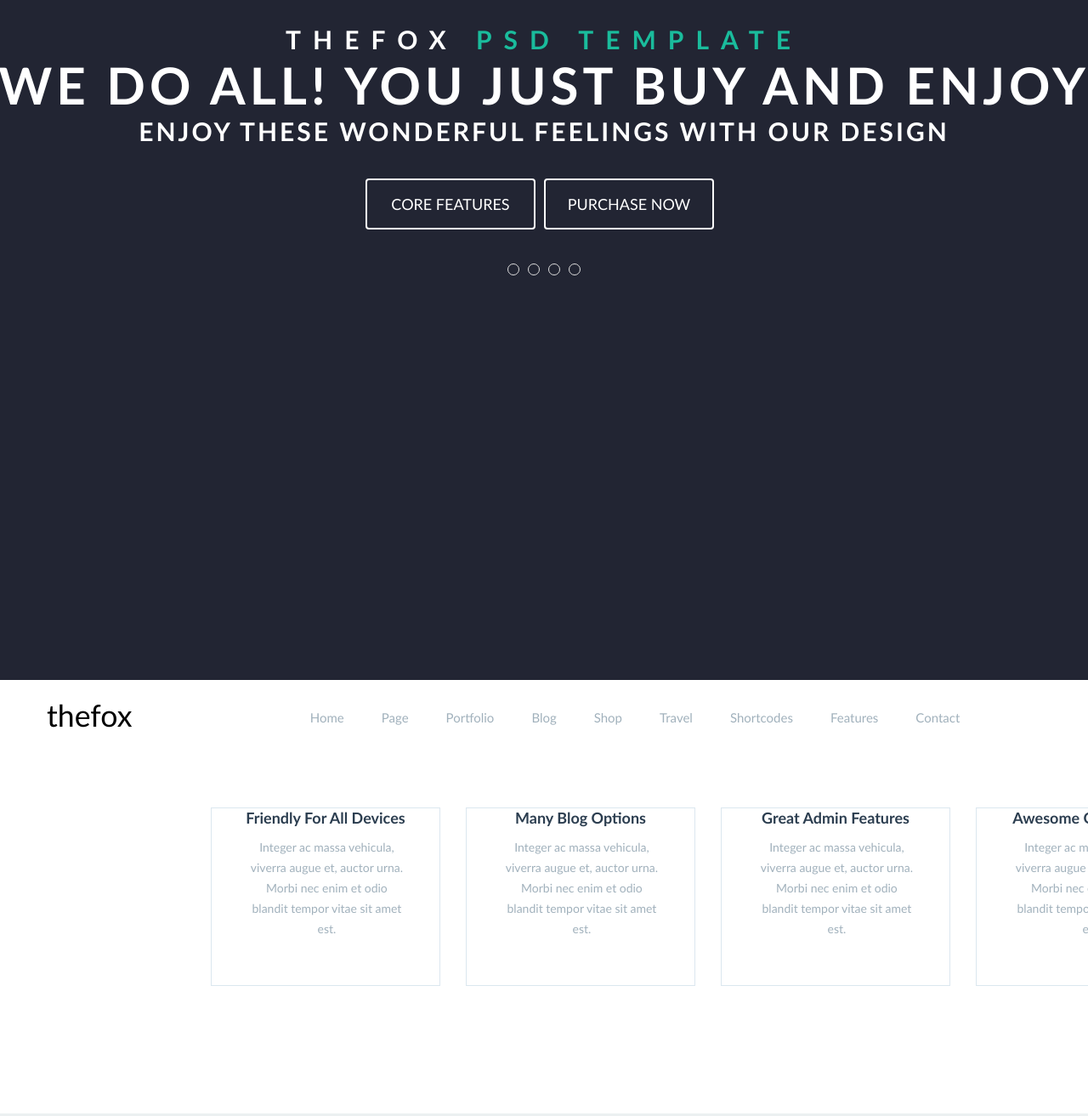
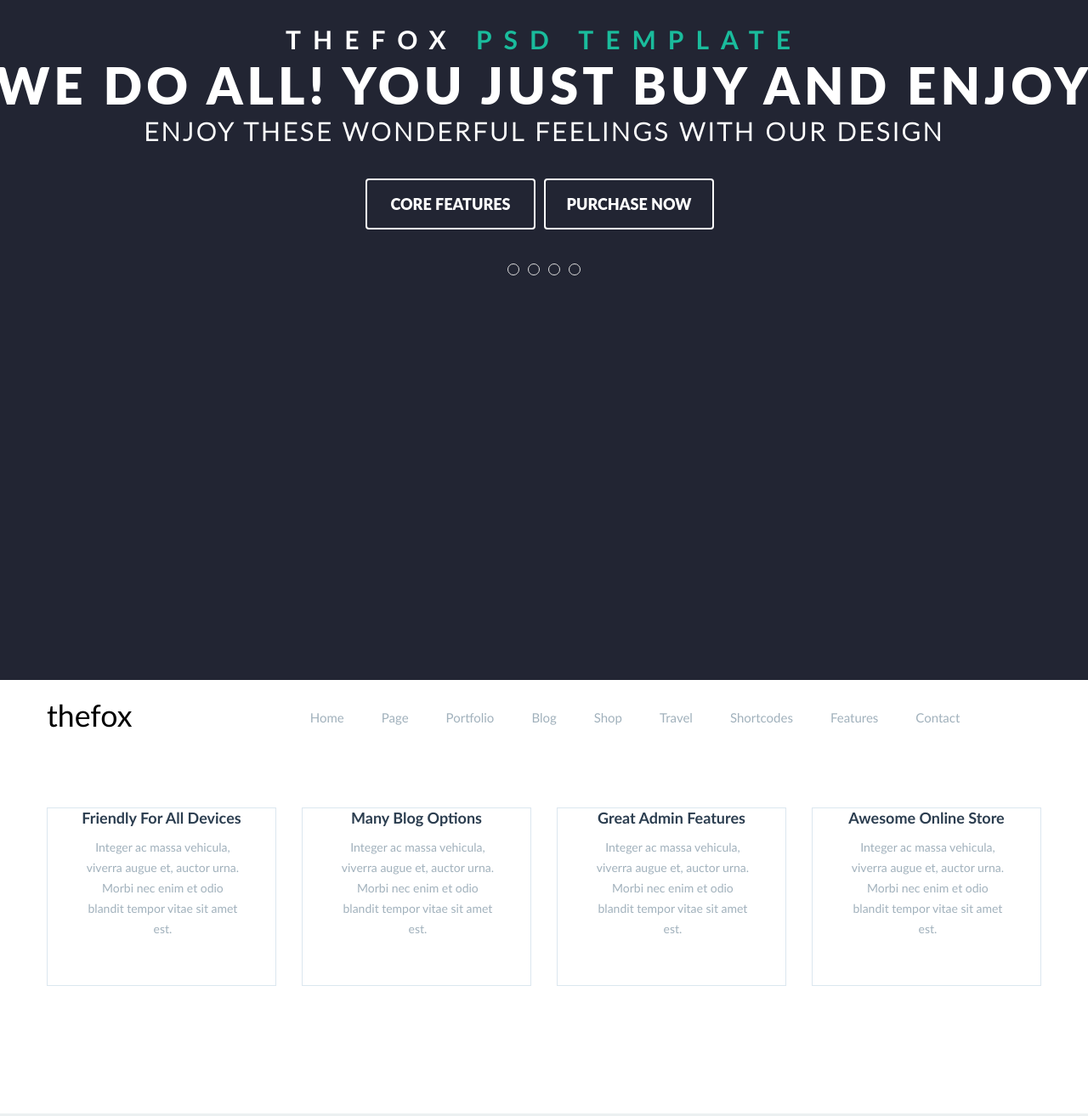
Before and after one commit to amulyk/ivane-tsiklauri-personal-project-html-and-css, a plain HTML site: page index.html in a window 1280 px wide. Shown: the part 480-1793 px from the top of the page at 85% size. Drawn offline with Linux system fonts and the light colour scheme.

Commit message:
fix(Personal project): Fix personal project styles

```diff
--- a/styles/main.css
+++ b/styles/main.css
@@ -49,15 +49,13 @@ main .slider .text h3 span{
 
 main .slider .text h1{
     font-size: 60px;
-    font-family: 'Lato';
-    font-weight: black;
+    font-family: 'Lato Black';
     letter-spacing: 5px;
 }
 
 main .slider .text h4{
     font-size: 30px;
-    font-weight: light;
-    font-family: 'Lato';
+    font-family: 'Lato Light';
     letter-spacing: 3px;
 }
 
@@ -75,7 +73,7 @@ main .slider .text .button .b1{
     color: #FFF;
     font-weight: black;
     text-transform: uppercase;
-    font-family: 'Lato';
+    font-family: 'Lato Black';
     font-size: 18px;
     background: #222533;
     border: #FFFFFF 2px solid;
@@ -93,9 +91,8 @@ main .slider .text .button .b2{
     width: 200px;
     height: 60px;
     color: #FFF;
-    font-weight: black;
     text-transform: uppercase;
-    font-family: 'Lato';
+    font-family: 'Lato Black';
     font-size: 18px;
     background: #222533;
     border: #FFFFFF 2px solid;
@@ -164,7 +161,7 @@ main .navigation nav a:hover{
 main .intro{
     width: 1170px;
     height: 390.44px;
-    margin-left: 386px;
+    margin-left: 0px;
     margin-top: 29.5px;
     display: grid;
     grid-auto-flow: column;
@@ -207,7 +204,7 @@ main .info{
 }
 
 main .info  h1{
-    font-family: 'Lato';
+    font-family: 'Lato Light';
     font-size: 36px;
     color: #2C3E50;
     margin-left: 374.6px;
@@ -244,7 +241,7 @@ main .info .bt button{
     border-radius: 4px;
     font-size: 16px;
     line-height: 40px;
-    font-family: 'Lato';
+    font-family: 'Lato Black';
     color: #34495E;
     text-shadow: #FFFFFF;
     text-transform: uppercase;
```
